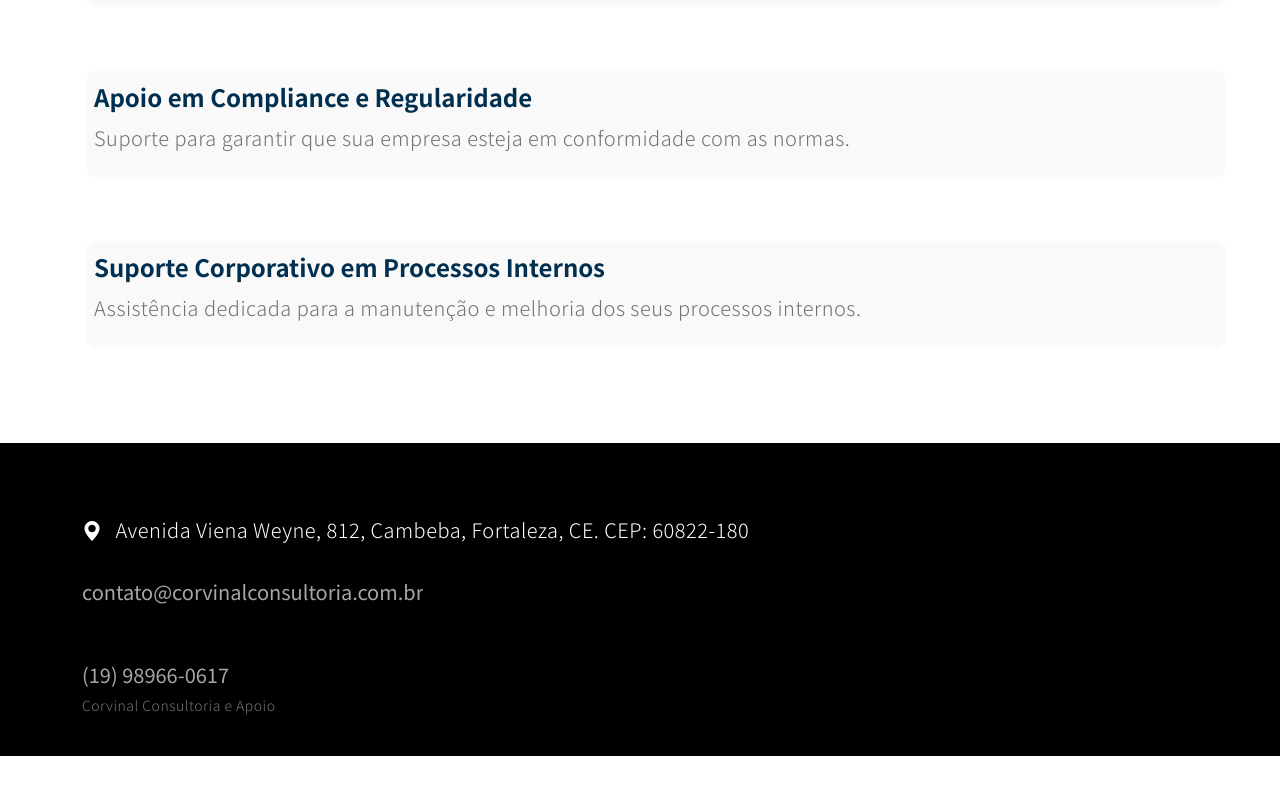
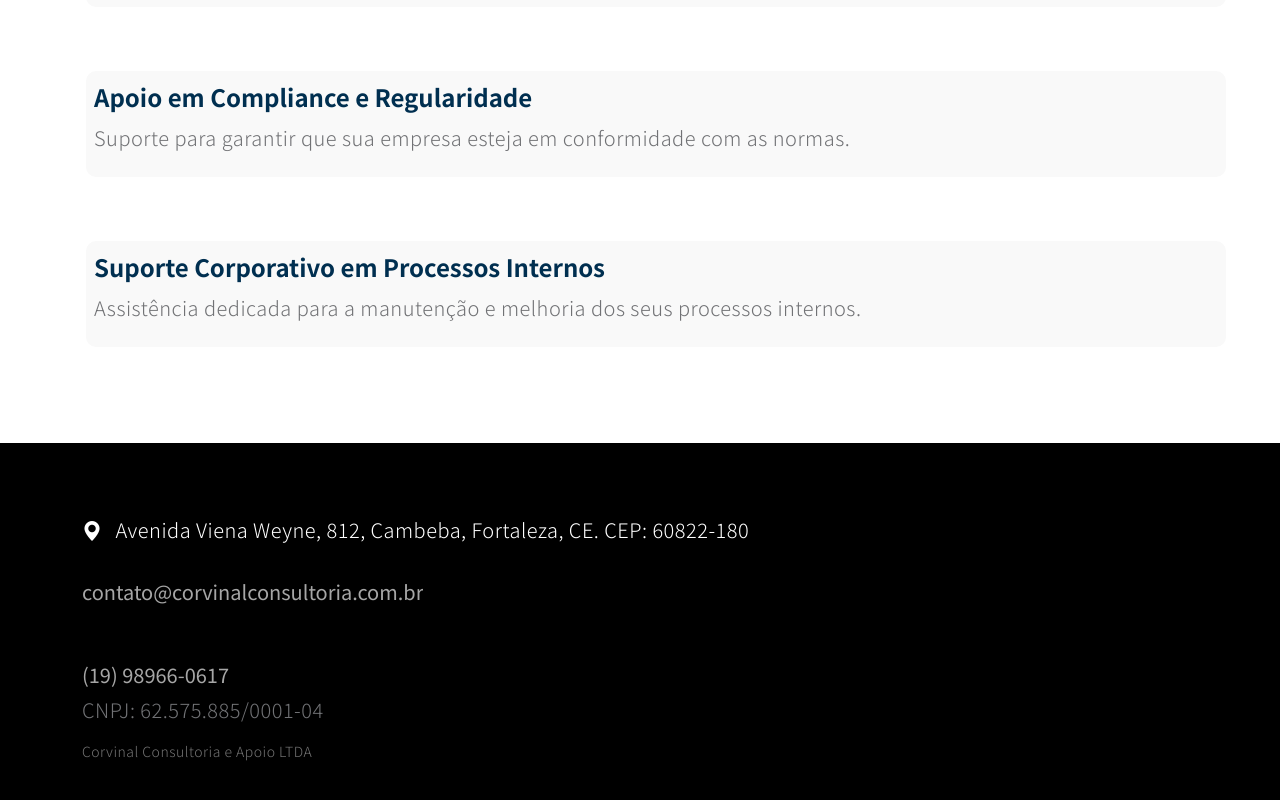
Before and after one commit to toedio/corvinalconsultoria.com.br, a plain HTML site: page index.html in a window 1280 px wide. Shown: the part 1515-2315 px from the top of the page. Before the commit the page ends 2271 px from the top, so only its background shows below. Drawn offline with Linux system fonts and the light colour scheme.

Commit message:
Fix CNPJ

```diff
--- a/index.html
+++ b/index.html
@@ -160,7 +160,8 @@
            <a href="tel:+5519989660617" class="custom-link">(19) 98966-0617</a>
         </div>
         <div class="col-6">
-          <p class="copyright-text mb-0">Corvinal Consultoria e Apoio</p>
+          <p>CNPJ: 62.575.885/0001-04 </p>
+          <p class="copyright-text mb-0">Corvinal Consultoria e Apoio LTDA</p>
         </div>
 
       </div>
```
